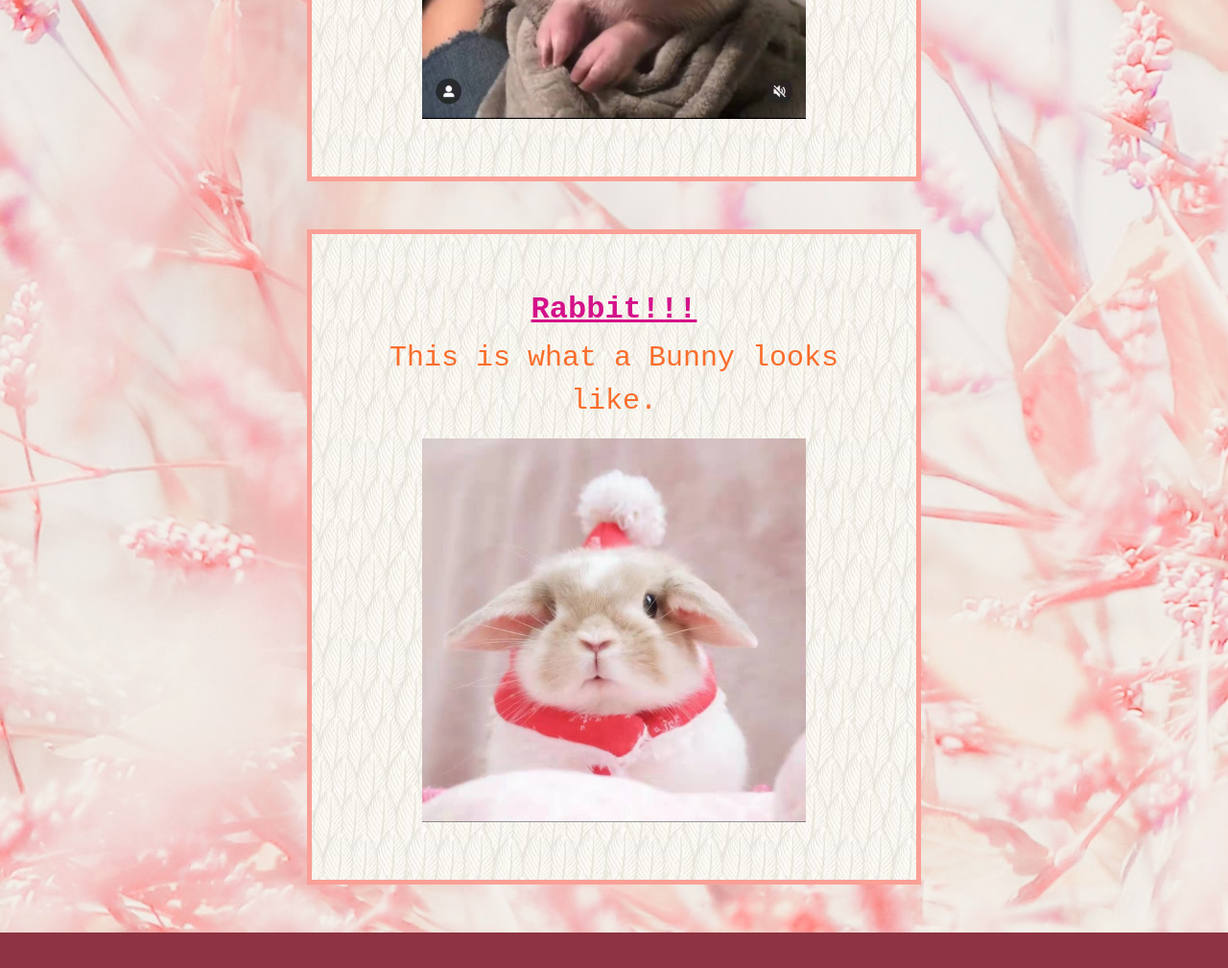
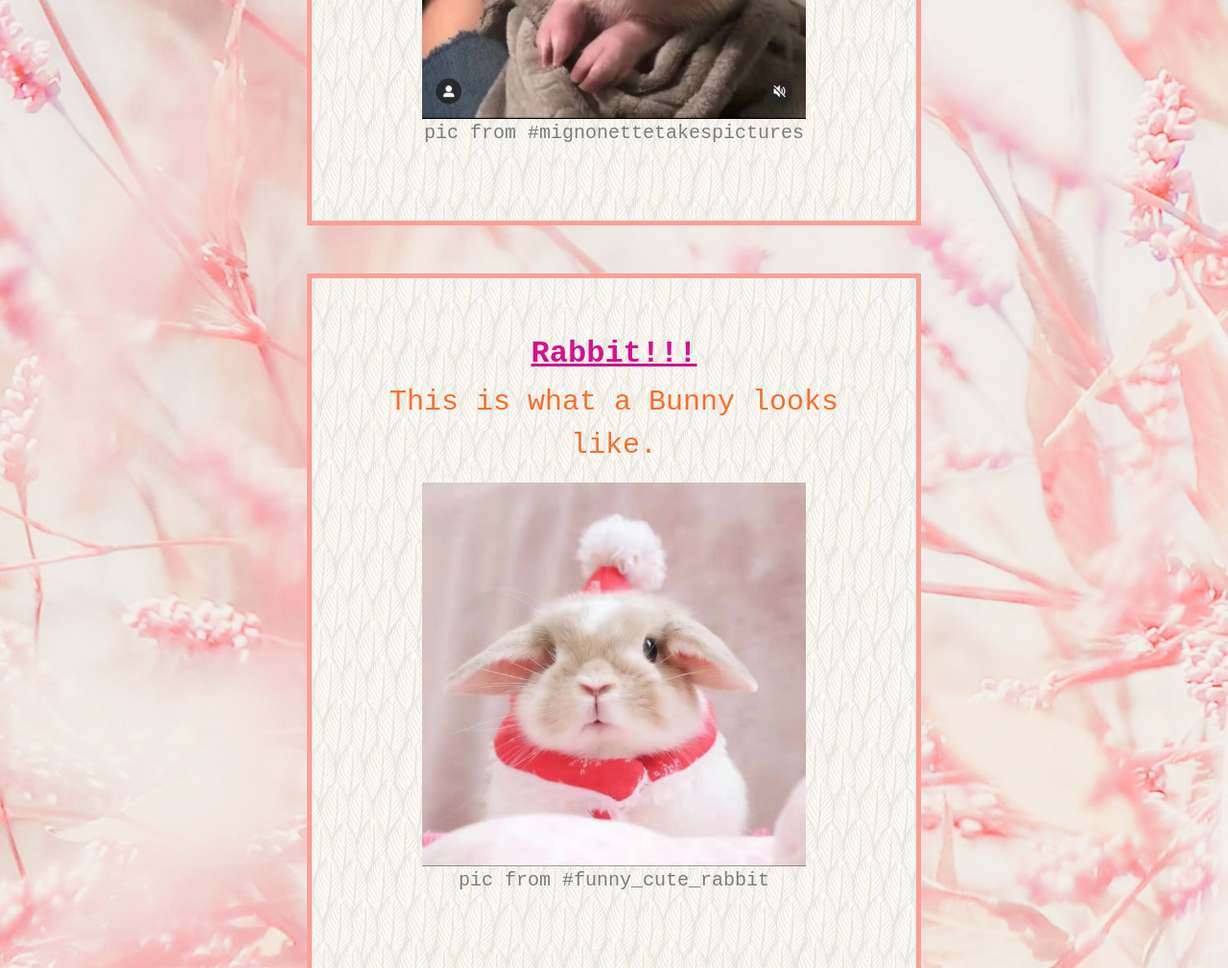
Before and after one commit to sunsetbb/animals, a plain HTML site: page client/index.html in a window 1280 px wide. Shown: the part 3660-4669 px from the top of the page at 96% size. Drawn offline with nearby package versions, Linux system fonts and the light colour scheme.

Commit message:
css added

```diff
--- a/client/index.html
+++ b/client/index.html
@@ -96,12 +96,14 @@
       <h2><strong><a href="https://en.wikipedia.org/wiki/Pig">Pig!!!</a></strong></h2>
       <p>This is what a piggy looks like. </p>
       <img src="img/pig1.jpg" alt ="A little piggy" id = "pig1">
+      <p class = "less">pic from #mignonettetakespictures</p>
     </div>
 
       <div id = "Rabbit">
       <h2><strong><a href="https://en.wikipedia.org/wiki/Rabbit">Rabbit!!!</a></strong></h2>
       <p>This is what a Bunny looks like. </p>
       <img src="img/rabbit1.jpg" alt ="A rabbit with santa hat" id = "rabbit1">
+      <p class = "less">pic from #funny_cute_rabbit</p>
       </div>
     </ul>
 
```
